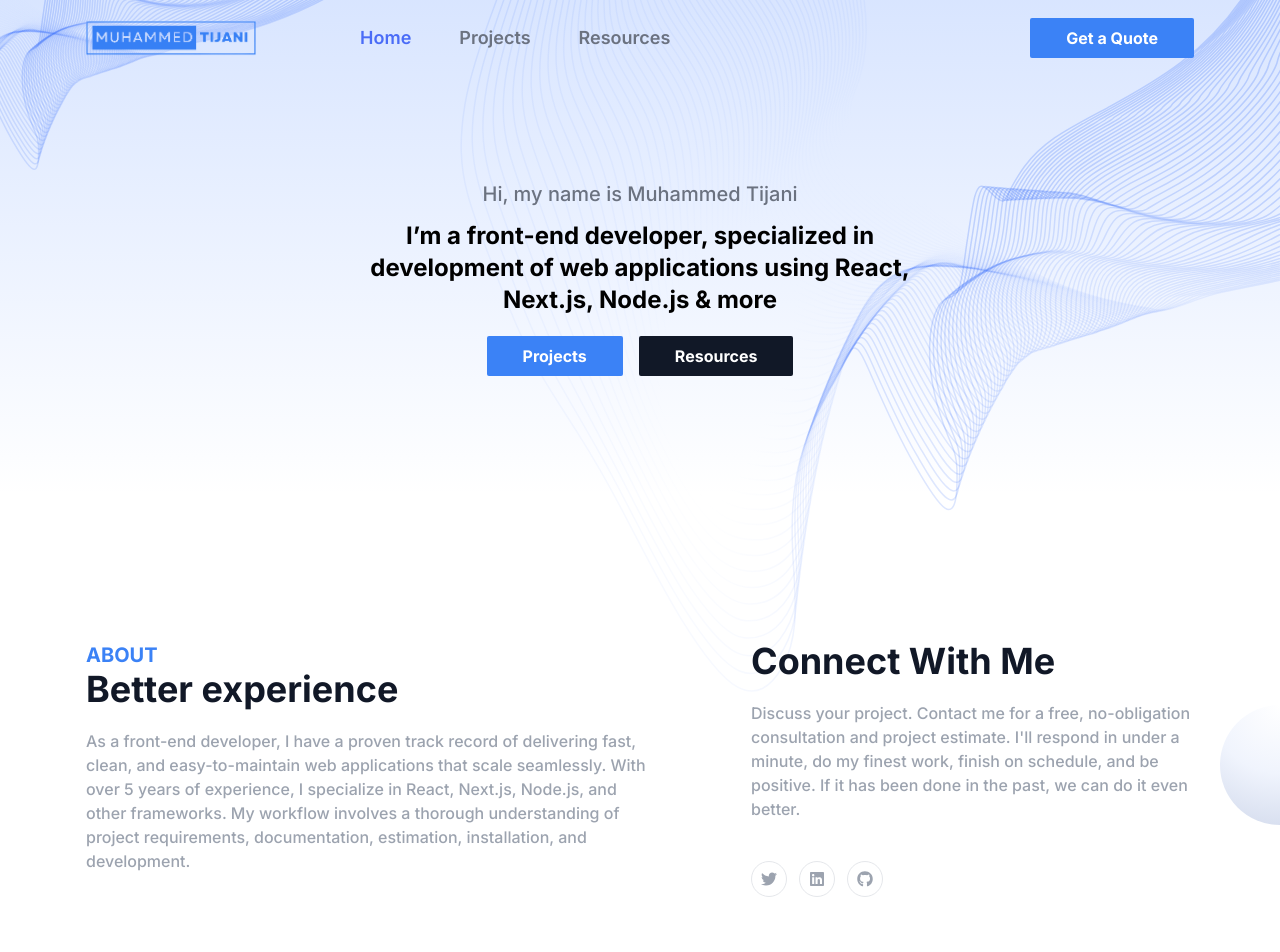
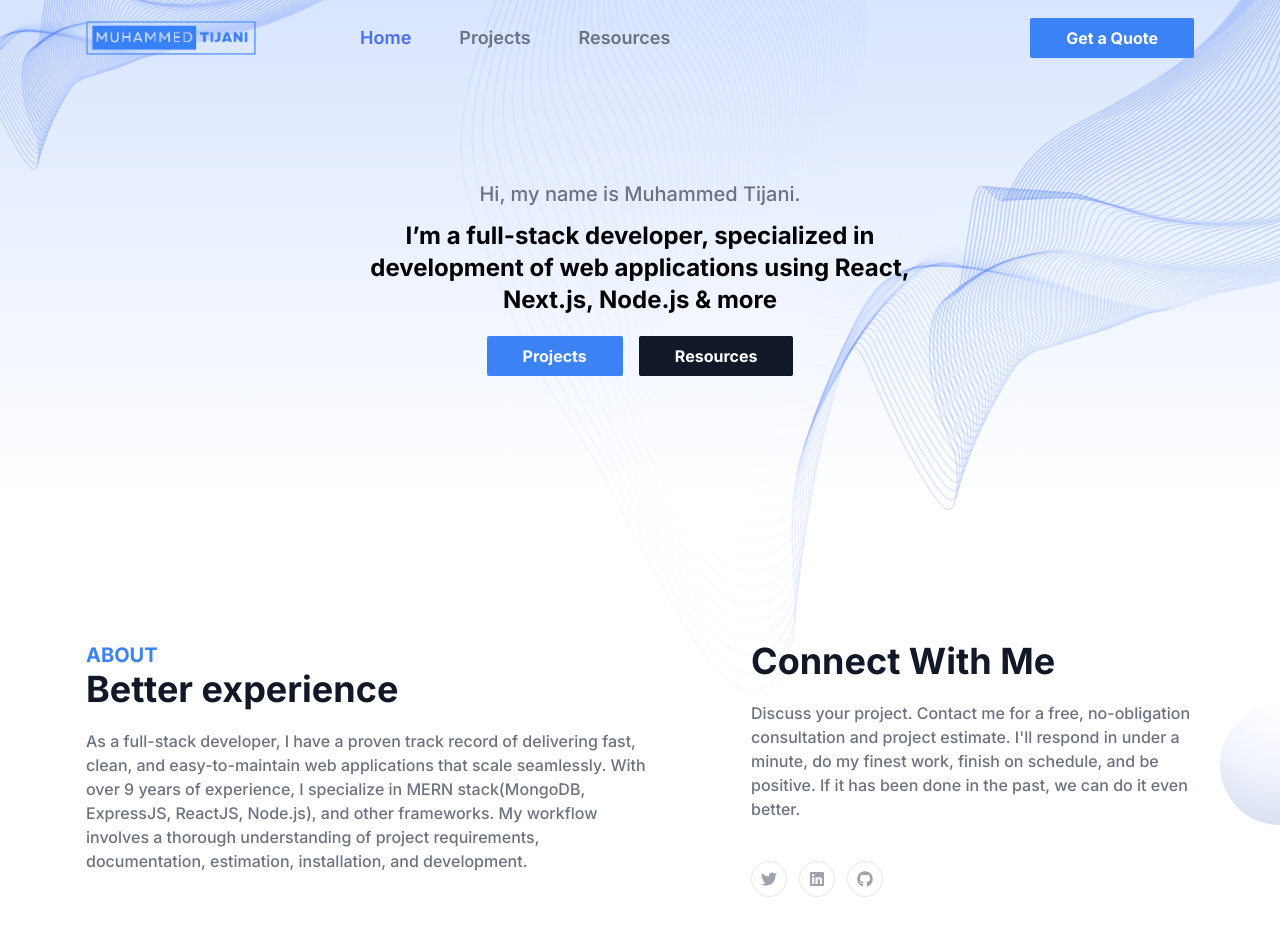
Before and after one commit to muhammedrepo/muhats_port, a React (Create React App) app: page / in a window 1280 px wide. Shown: the top 952 px of the page. Built offline with nearby package versions, Linux system fonts and the light colour scheme.

Commit message:
some updates

```diff
--- a/src/components/About.jsx
+++ b/src/components/About.jsx
@@ -9,7 +9,7 @@ const About = () => {
           <ContentPanel
             title="About"
             subtitle="Better experience"
-            desc="As a front-end developer, I have a proven track record of delivering fast, clean, and easy-to-maintain web applications that scale seamlessly. With over 5 years of experience, I specialize in React, Next.js, Node.js, and other frameworks. My workflow involves a thorough understanding of project requirements, documentation, estimation, installation, and development."
+            desc="As a full-stack developer, I have a proven track record of delivering fast, clean, and easy-to-maintain web applications that scale seamlessly. With over 9 years of experience, I specialize in MERN stack(MongoDB, ExpressJS, ReactJS, Node.js), and other frameworks. My workflow involves a thorough understanding of project requirements, documentation, estimation, installation, and development."
             className="lg:w-1/2 xl:w-[58.333333%] mb-8 lg:mb-0"
             data-aos="fade-in"
           />
--- a/src/components/ContentPanel.jsx
+++ b/src/components/ContentPanel.jsx
@@ -13,9 +13,7 @@ const ContentPanel = ({ children, title, subtitle, desc, ...rest }) => {
       >
         {subtitle}
       </h2>
-      <p className="font-medium text-base text-gray-400/100 mb-10 max-w-[570px]">
-        {desc}
-      </p>
+      <p className="mb-10 max-w-[570px]">{desc}</p>
       {children}
     </div>
   );
--- a/src/components/Hero.jsx
+++ b/src/components/Hero.jsx
@@ -15,10 +15,10 @@ const Hero = () => {
           <div className="w-full px-4" data-aos="fade-in">
             <div className="flex flex-col justify-center  items-center max-w-xl mx-auto">
               <span className="font-medium paragraph text-gray-500 text-lg md:text-xl mb-3">
-                Hi, my name is Muhammed Tijani
+                Hi, my name is Muhammed Tijani.
               </span>
               <h2 className="mb-5 text-xl sm:text-2xl lg:text-2xl font-bold text-center">
-                I’m a front-end developer, specialized in development of web
+                I’m a full-stack developer, specialized in development of web
                 applications using React, Next.js, Node.js & more
               </h2>
 
--- a/src/components/Services.jsx
+++ b/src/components/Services.jsx
@@ -21,7 +21,7 @@ const Services = () => {
                 {item.name}
               </a>
             </h3>
-            <p className="text-base text-[rgba(149,156,177,1)] pb-7 mb-6 border-b border-[rgba(243,243,243,1)]">
+            <p className="pb-7 mb-6 border-b border-[rgba(243,243,243,1)]">
               {item.desc}
             </p>
             <Link
--- a/src/index.css
+++ b/src/index.css
@@ -3,8 +3,8 @@
 @tailwind utilities;
 
 @layer base {
-  .paragraph {
-    @apply font-medium text-base text-gray-400/100 mb-10;
+  p {
+    @apply font-medium text-base text-gray-500 mb-10;
   }
   .icon {
     @apply w-[70px]
```
Also changed, not shown: src/assets/wrapper/Resources.js (deleted).
